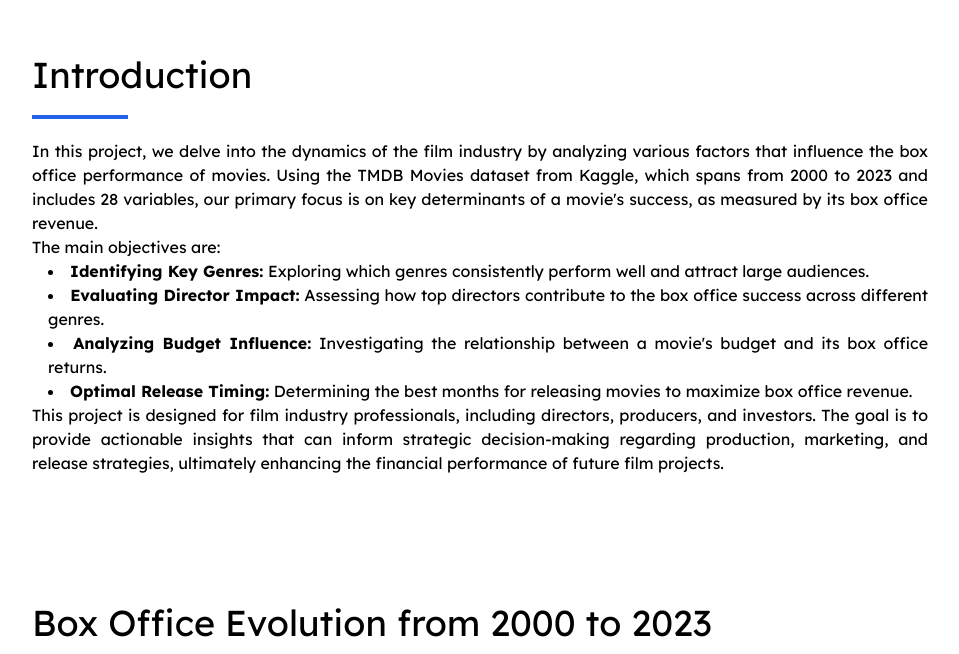
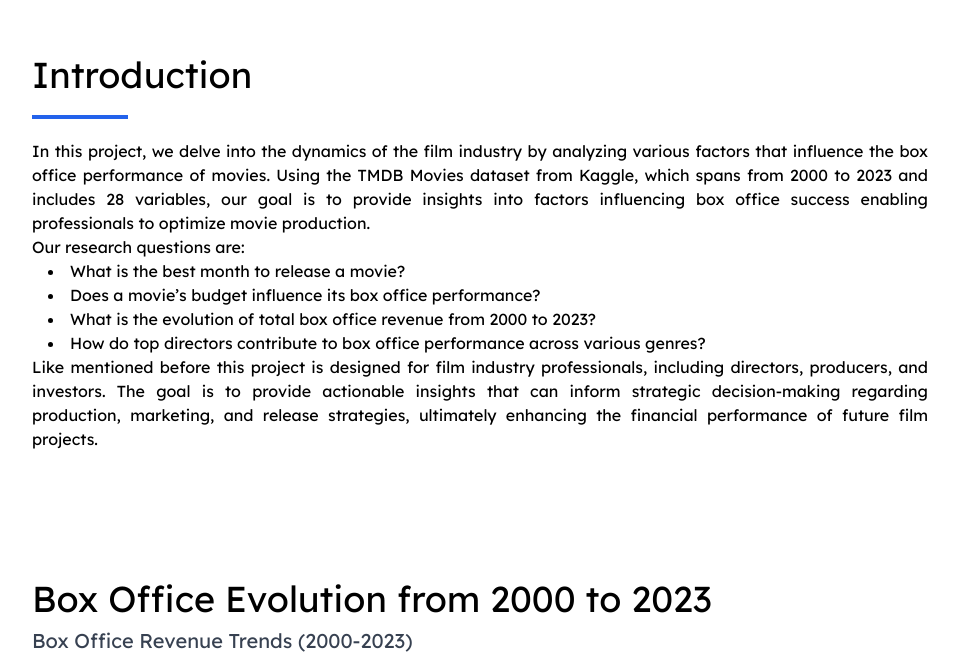
Before and after one commit to SamHufkens/data_vis_project_website, a React (Vite) app: page / in a window 1280 px wide. Shown: the part 689-1343 px from the top of the page, without its empty margins (160-1119 px from the left). Built offline with nearby package versions, Linux system fonts and the light colour scheme.

Commit message:
made changes

```diff
--- a/src/components/IntroSection.tsx
+++ b/src/components/IntroSection.tsx
@@ -6,16 +6,16 @@ const IntroSection = () => {
     <div className="mt-60 text-justify">
         <TitleSection title="Introduction"/>
         <p className="text-justify">
-        In this project, we delve into the dynamics of the film industry by analyzing various factors that influence the box office performance of movies. Using the TMDB Movies dataset from Kaggle, which spans from 2000 to 2023 and includes 28 variables, our primary focus is on key determinants of a movie's success, as measured by its box office revenue.
+        In this project, we delve into the dynamics of the film industry by analyzing various factors that influence the box office performance of movies. Using the TMDB Movies dataset from Kaggle, which spans from 2000 to 2023 and includes 28 variables, our goal is to provide insights into factors influencing box office success enabling professionals to optimize movie production.
         </p>
-        <p>The main objectives are:</p>
+        <p>Our research questions are:</p>
         <ul className="list-disc list-inside ml-4">
-          <li><span className="font-bold">Identifying Key Genres:</span> Exploring which genres consistently perform well and attract large audiences.</li>
-          <li><span className="font-bold">Evaluating Director Impact:</span> Assessing how top directors contribute to the box office success across different genres.</li>
-          <li><span className="font-bold">Analyzing Budget Influence:</span> Investigating the relationship between a movie's budget and its box office returns.</li>
-          <li><span className="font-bold">Optimal Release Timing:</span> Determining the best months for releasing movies to maximize box office revenue.</li>
+          <li>What is the best month to release a movie?</li>
+          <li>Does a movie’s budget influence its box office performance?</li>
+          <li>What is the evolution of total box office revenue from 2000 to 2023?</li>
+          <li>How do top directors contribute to box office performance across various genres?</li>
         </ul>
-        <p>This project is designed for film industry professionals, including directors, producers, and investors. The goal is to provide actionable insights that can inform strategic decision-making regarding production, marketing, and release strategies, ultimately enhancing the financial performance of future film projects.</p>
+        <p>Like mentioned before this project is designed for film industry professionals, including directors, producers, and investors. The goal is to provide actionable insights that can inform strategic decision-making regarding production, marketing, and release strategies, ultimately enhancing the financial performance of future film projects.</p>
     </div>
   )
 }
```
